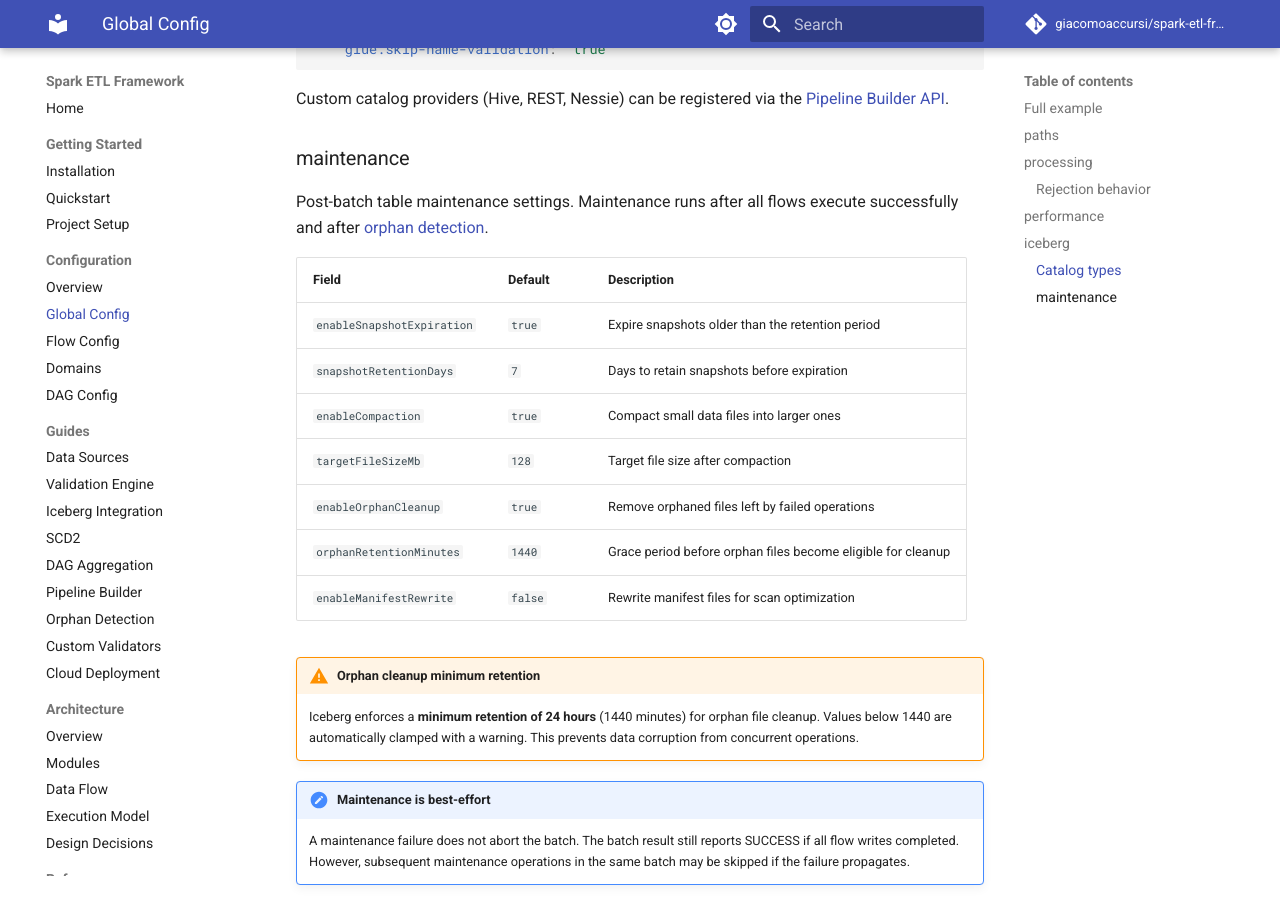
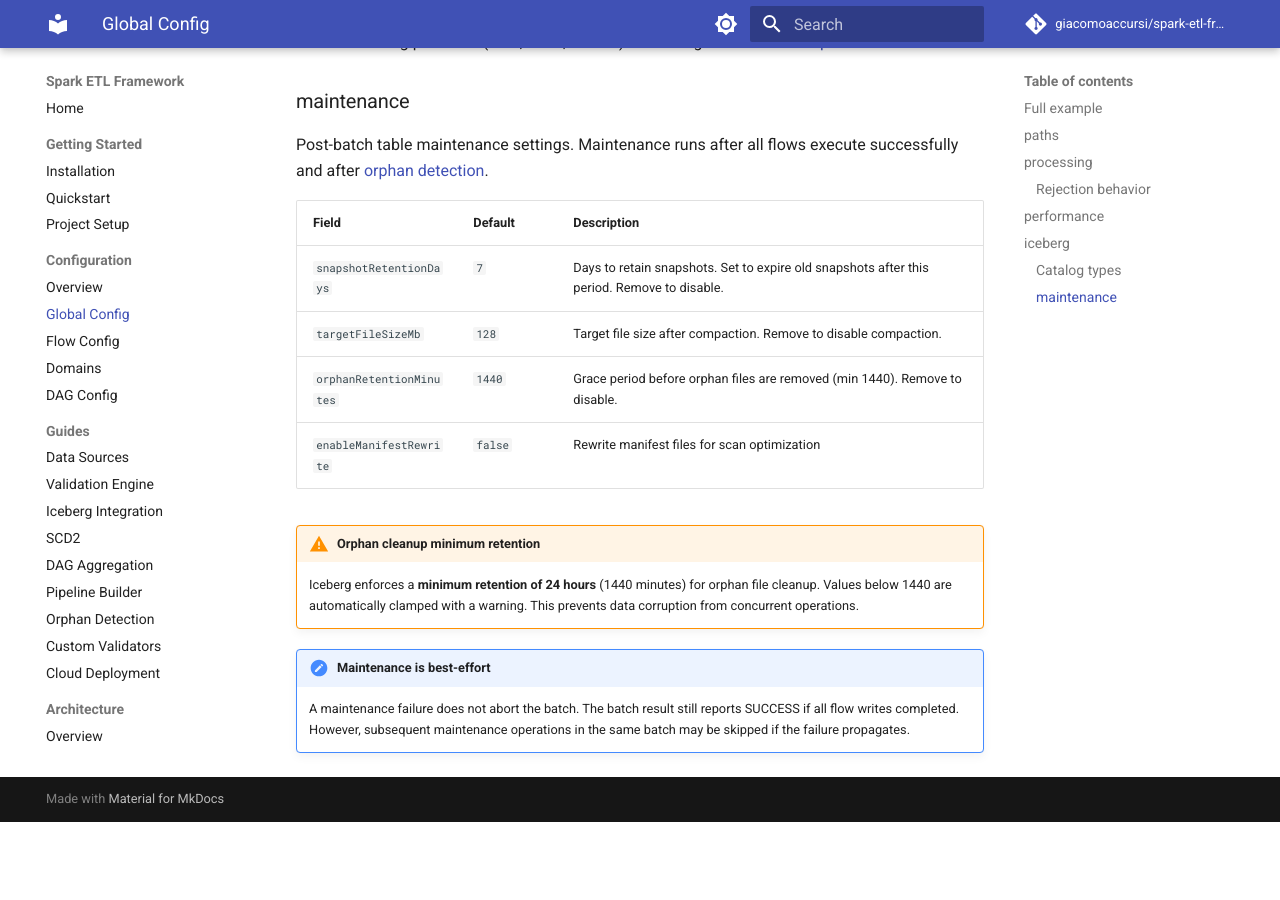
Before and after one commit to giacomoaccursi/Floe, an MkDocs documentation site: the page built from site-docs/configuration/global.md, in a window 1280 px wide and 900 px high, scrolled down 3830 px. Built offline with MkDocs 1.6.1 and Material for MkDocs 9.7.7, drawn with Linux system fonts in a browser that asks for light colours; comment, search, counter and statistics services are not loaded; after the commit the page ends 4652 px from its top, so only the background shows below that; some of the changed text lies outside the part shown.

Commit message:
refactor(config): simplify MaintenanceConfig fields

````diff
--- a/site-docs/configuration/global.md
+++ b/site-docs/configuration/global.md
@@ -27,11 +27,8 @@ iceberg:
   enableSnapshotTagging: true
   catalogProperties: {}
   maintenance:
-    enableSnapshotExpiration: true
     snapshotRetentionDays: 7
-    enableCompaction: true
     targetFileSizeMb: 128
-    enableOrphanCleanup: true
     orphanRetentionMinutes: 1440
     enableManifestRewrite: false
 ```
@@ -136,12 +133,9 @@ Post-batch table maintenance settings. Maintenance runs after all flows execute
 
 | Field | Default | Description |
 |-------|---------|-------------|
-| `enableSnapshotExpiration` | `true` | Expire snapshots older than the retention period |
-| `snapshotRetentionDays` | `7` | Days to retain snapshots before expiration |
-| `enableCompaction` | `true` | Compact small data files into larger ones |
-| `targetFileSizeMb` | `128` | Target file size after compaction |
-| `enableOrphanCleanup` | `true` | Remove orphaned files left by failed operations |
-| `orphanRetentionMinutes` | `1440` | Grace period before orphan files become eligible for cleanup |
+| `snapshotRetentionDays` | `7` | Days to retain snapshots. Set to expire old snapshots after this period. Remove to disable. |
+| `targetFileSizeMb` | `128` | Target file size after compaction. Remove to disable compaction. |
+| `orphanRetentionMinutes` | `1440` | Grace period before orphan files are removed (min 1440). Remove to disable. |
 | `enableManifestRewrite` | `false` | Rewrite manifest files for scan optimization |
 
 !!!warning "Orphan cleanup minimum retention"
````
Also changed, not shown: site-docs/reference/config-reference.md (+3 -6 lines), 4 other files.
